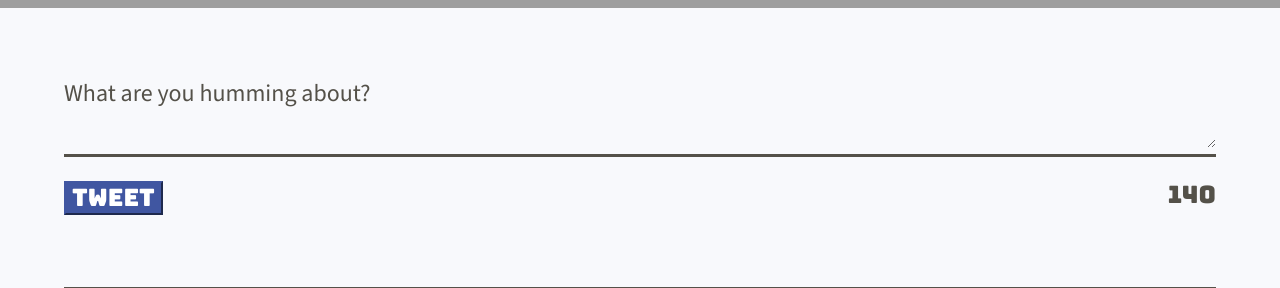
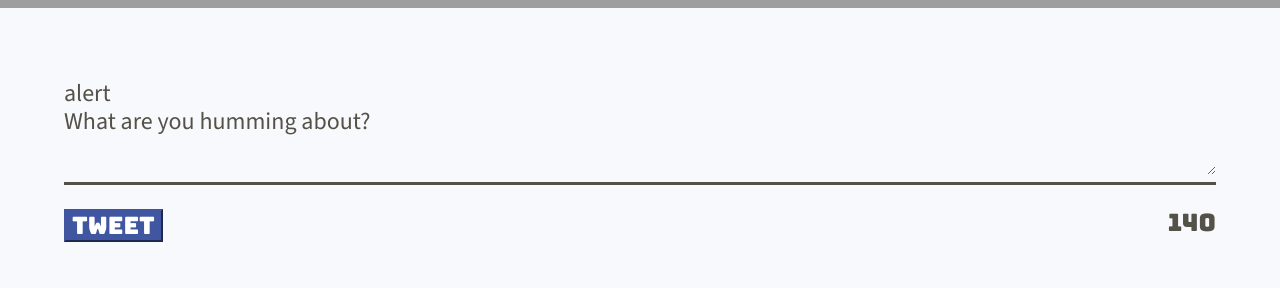
Before and after one commit to kimodell/tweeter, a website: page public/index.html in a window 1280 px wide. Shown: the part 512-800 px from the top of the page. Drawn offline with nearby package versions, Linux system fonts and the light colour scheme; grey boxes are pictures that could not be loaded.

Commit message:
Add div element to display error at top of new tweet section

```diff
--- a/public/index.html
+++ b/public/index.html
@@ -51,6 +51,7 @@
     <!-- Page-specific (main) content here -->
     <main class="container">
       <section class="new-tweet">
+        <div class = new-tweet-alert>alert</div>
         <form id= "tweet-form">
           <label for="tweet-text">What are you humming about?</label>
           <textarea name="text" id="tweet-text" class= "tweet-text"></textarea>
```
